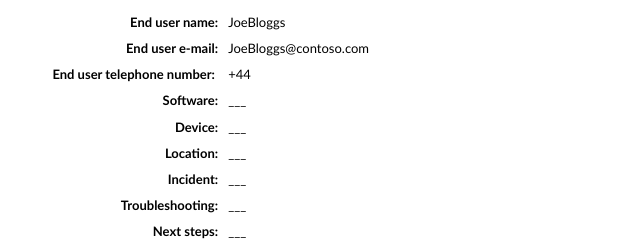
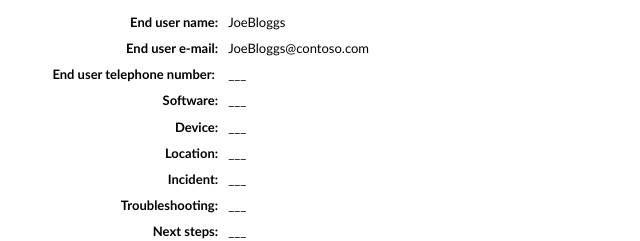
Before and after one commit to ten-ten-ten/Templates, a plain HTML site: page src/en-gb/mds.html in a window 1280 px wide. Shown: the full height of the page, 0-640 px from the left. Drawn offline with Linux system fonts and the light colour scheme.

Commit message:
Update mds.html

```diff
--- a/src/en-gb/mds.html
+++ b/src/en-gb/mds.html
@@ -58,7 +58,7 @@
     var _Mail = GetURLParameter('_Mail') || "JoeBloggs@contoso.com";
     document.getElementById("_Mail").innerHTML = _Mail;
 
-    var _Phone = GetURLParameter('_Phone') || "+44";
+    var _Phone = GetURLParameter('_Phone') || "___";
     document.getElementById("_Phone").innerHTML = _Phone;
 
 
```
